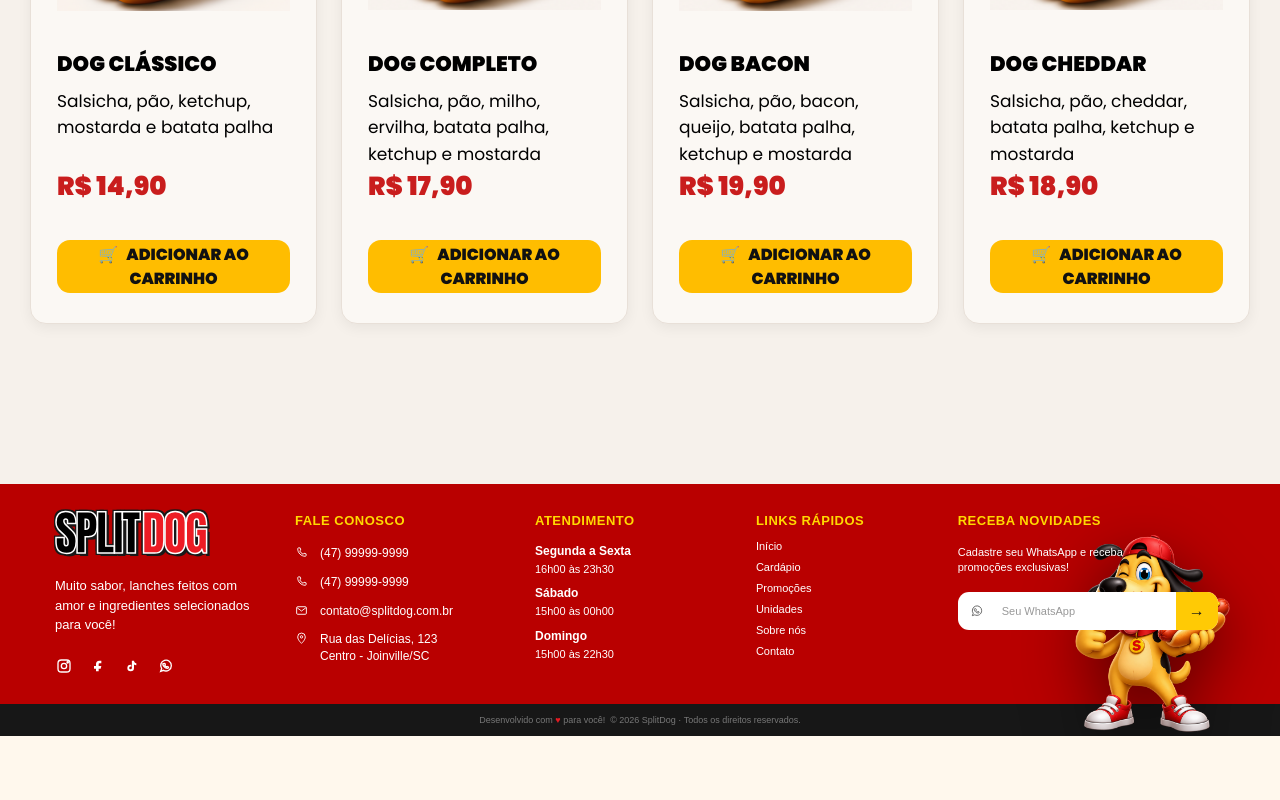
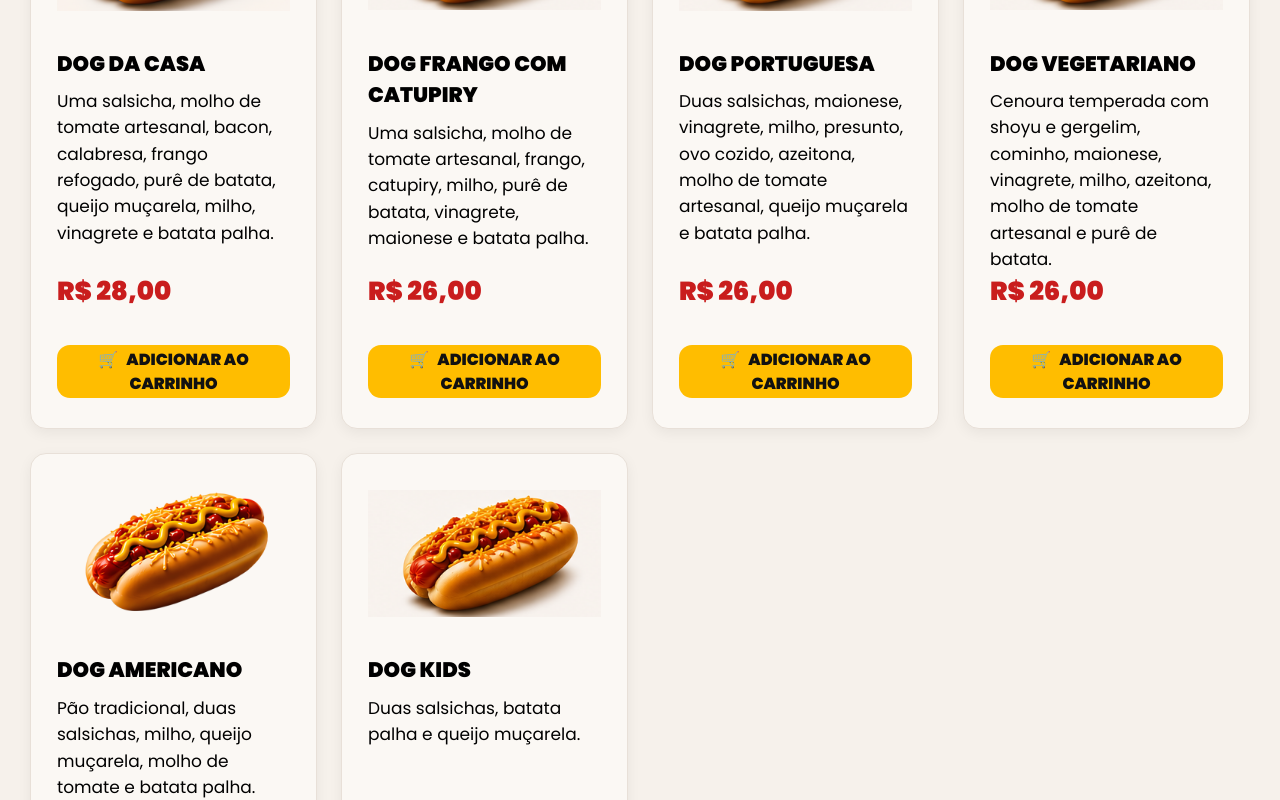
Before and after one commit to lotushistory/splitdog, a React (Vite) app: page /hot-dogs in a window 1280 px wide. Shown: the part 720-1520 px from the top of the page. Before the commit the page ends 1456 px from the top, so only its background shows below. Built offline with nearby package versions, Linux system fonts and the light colour scheme; the HTML template or start-up script is replaced by a standard one.

Commit message:
feat: preenche cardapio hot dogs, churros e crepes

```diff
--- a/src/pages/AcaiPage.jsx
+++ b/src/pages/AcaiPage.jsx
@@ -7,7 +7,7 @@ const SITE_CONFIG = {
     current: "Açaí",
   },
   hero: {
-    image: "",
+    image: "/assets/cardapio/acai.png",
     title: "AÇAÍ",
     subtitle: "",
     description: "",
--- a/src/pages/BebidasPage.jsx
+++ b/src/pages/BebidasPage.jsx
@@ -7,7 +7,7 @@ const SITE_CONFIG = {
     current: "Bebidas",
   },
   hero: {
-    image: "",
+    image: "/assets/cardapio/bebida.png",
     title: "BEBIDAS",
     subtitle: "",
     description: "",
--- a/src/pages/ChurrosPage.jsx
+++ b/src/pages/ChurrosPage.jsx
@@ -13,7 +13,22 @@ const SITE_CONFIG = {
     description: "",
   },
   sectionTitle: "NOSSOS CHURROS",
-  products: [],
+  products: [
+    {
+      image: "/assets/cardapio/churros.png",
+      name: "DOCE DE LEITE + CHOCOLATE",
+      description: "Churros recheado com doce de leite e chocolate.",
+      price: 20.0,
+      button: "ADICIONAR AO CARRINHO",
+    },
+    {
+      image: "/assets/cardapio/churros.png",
+      name: "NUTELLA",
+      description: "Churros recheado com Nutella.",
+      price: 22.0,
+      button: "ADICIONAR AO CARRINHO",
+    },
+  ],
 };
 
 export default function ChurrosPage() {
--- a/src/pages/CrepesPage.jsx
+++ b/src/pages/CrepesPage.jsx
@@ -13,7 +13,92 @@ const SITE_CONFIG = {
     description: "",
   },
   sectionTitle: "NOSSOS CREPES",
-  products: [],
+  products: [
+    {
+      image: "/assets/cardapio/crepe.png",
+      name: "PRESUNTO E QUEIJO",
+      description: "Crepe recheado com presunto e queijo.",
+      price: 20.0,
+      button: "ADICIONAR AO CARRINHO",
+    },
+    {
+      image: "/assets/cardapio/crepe.png",
+      name: "MUÇARELA COM PROVOLONE",
+      description: "Crepe recheado com muçarela e provolone.",
+      price: 20.0,
+      button: "ADICIONAR AO CARRINHO",
+    },
+    {
+      image: "/assets/cardapio/crepe.png",
+      name: "PIZZA",
+      description: "Crepe sabor pizza.",
+      price: 20.0,
+      button: "ADICIONAR AO CARRINHO",
+    },
+    {
+      image: "/assets/cardapio/crepe.png",
+      name: "SALSICHA COM QUEIJO",
+      description: "Crepe recheado com salsicha e queijo.",
+      price: 20.0,
+      button: "ADICIONAR AO CARRINHO",
+    },
+    {
+      image: "/assets/cardapio/crepe.png",
+      name: "CALABRESA COM QUEIJO",
+      description: "Crepe recheado com calabresa e queijo.",
+      price: 20.0,
+      button: "ADICIONAR AO CARRINHO",
+    },
+    {
+      image: "/assets/cardapio/crepe.png",
+      name: "FRANGO COM QUEIJO",
+      description: "Crepe recheado com frango e queijo.",
+      price: 20.0,
+      button: "ADICIONAR AO CARRINHO",
+    },
+    {
+      image: "/assets/cardapio/crepe.png",
+      name: "BACON COM QUEIJO",
+      description: "Crepe recheado com bacon e queijo.",
+      price: 20.0,
+      button: "ADICIONAR AO CARRINHO",
+    },
+    {
+      image: "/assets/cardapio/crepe.png",
+      name: "CHOCOLATE PRETO",
+      description: "Crepe doce recheado com chocolate preto.",
+      price: 20.0,
+      button: "ADICIONAR AO CARRINHO",
+    },
+    {
+      image: "/assets/cardapio/crepe.png",
+      name: "DOCE DE LEITE COM QUEIJO",
+      description: "Crepe doce recheado com doce de leite e queijo.",
+      price: 20.0,
+      button: "ADICIONAR AO CARRINHO",
+    },
+    {
+      image: "/assets/cardapio/crepe.png",
+      name: "GOIABADA COM QUEIJO",
+      description: "Crepe doce recheado com goiabada e queijo.",
+      price: 20.0,
+      button: "ADICIONAR AO CARRINHO",
+    },
+    {
+      image: "/assets/cardapio/crepe.png",
+      name: "BANANA COM CANELA",
+      description: "Crepe doce recheado com banana e canela.",
+      price: 20.0,
+      button: "ADICIONAR AO CARRINHO",
+    },
+    {
+      image: "/assets/cardapio/crepe.png",
+      name: "PRESTÍGIO",
+      description: "Crepe doce sabor prestígio.",
+      price: 20.0,
+      button: "ADICIONAR AO CARRINHO",
+    },
+  ],
 };
 
 export default function CrepesPage() {
--- a/src/pages/HotDogsPage.jsx
+++ b/src/pages/HotDogsPage.jsx
@@ -6,49 +6,60 @@ const SITE_CONFIG = {
     category: "Cardápio",
     current: "Hot Dogs",
   },
-
   hero: {
     image: "/assets/hotdogs/hero.png",
-
     title: "HOT DOGS",
     subtitle: "Clássico, completo e do seu jeito!",
     description:
-      "Salsicha de qualidade, ingredientes selecionados\ne muito sabor em cada mordida.",
+      "Salsicha de qualidade, ingredientes selecionados e muito sabor em cada mordida.",
   },
-
   sectionTitle: "NOSSOS HOT DOGS",
-
   products: [
     {
       image: "/assets/hotdogs/produto-1.png",
-      name: "DOG CLÁSSICO",
+      name: "DOG DA CASA",
       description:
-        "Salsicha, pão, ketchup, mostarda e batata palha",
-      price: 14.90,
+        "Uma salsicha, molho de tomate artesanal, bacon, calabresa, frango refogado, purê de batata, queijo muçarela, milho, vinagrete e batata palha.",
+      price: 28.0,
       button: "ADICIONAR AO CARRINHO",
     },
     {
       image: "/assets/hotdogs/produto-2.png",
-      name: "DOG COMPLETO",
+      name: "DOG FRANGO COM CATUPIRY",
       description:
-        "Salsicha, pão, milho, ervilha, batata palha, ketchup e mostarda",
-      price: 17.90,
+        "Uma salsicha, molho de tomate artesanal, frango, catupiry, milho, purê de batata, vinagrete, maionese e batata palha.",
+      price: 26.0,
       button: "ADICIONAR AO CARRINHO",
     },
     {
       image: "/assets/hotdogs/produto-3.png",
-      name: "DOG BACON",
+      name: "DOG PORTUGUESA",
       description:
-        "Salsicha, pão, bacon, queijo, batata palha, ketchup e mostarda",
-      price: 19.90,
+        "Duas salsichas, maionese, vinagrete, milho, presunto, ovo cozido, azeitona, molho de tomate artesanal, queijo muçarela e batata palha.",
+      price: 26.0,
       button: "ADICIONAR AO CARRINHO",
     },
     {
       image: "/assets/hotdogs/produto-4.png",
-      name: "DOG CHEDDAR",
+      name: "DOG VEGETARIANO",
       description:
-        "Salsicha, pão, cheddar, batata palha, ketchup e mostarda",
-      price: 18.90,
+        "Cenoura temperada com shoyu e gergelim, cominho, maionese, vinagrete, milho, azeitona, molho de tomate artesanal e purê de batata.",
+      price: 26.0,
+      button: "ADICIONAR AO CARRINHO",
+    },
+    {
+      image: "/assets/hotdogs/vermelho (1).png",
+      name: "DOG AMERICANO",
+      description:
+        "Pão tradicional, duas salsichas, milho, queijo muçarela, molho de tomate e batata palha.",
+      price: 15.0,
+      button: "ADICIONAR AO CARRINHO",
+    },
+    {
+      image: "/assets/hotdogs/produto-4.png",
+      name: "DOG KIDS",
+      description: "Duas salsichas, batata palha e queijo muçarela.",
+      price: 15.0,
       button: "ADICIONAR AO CARRINHO",
     },
   ],
--- a/src/pages/MilkShakesPage.jsx
+++ b/src/pages/MilkShakesPage.jsx
@@ -7,7 +7,7 @@ const SITE_CONFIG = {
     current: "Milk Shakes",
   },
   hero: {
-    image: "",
+    image: "/assets/cardapio/milkshake.png",
     title: "MILK SHAKES",
     subtitle: "",
     description: "",
```
